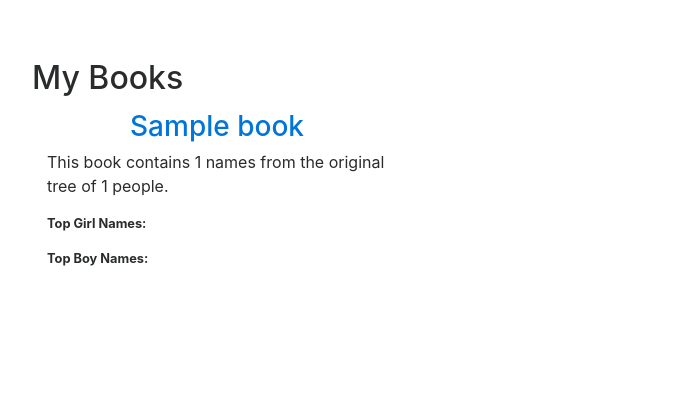
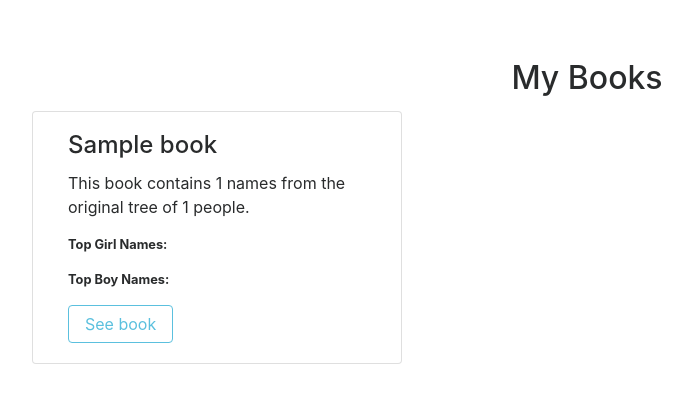
Before and after one commit to auroralemieux/ada-capstone, a Django app: page /account/ in a window 1280 px wide. Shown: the part 56-459 px from the top of the page, without its empty margins (53-745 px from the left). Run offline with Django 3.2, Linux system fonts and the light colour scheme; a user stored in the database is signed in; data comes from the database, SQL or seed files in the repository; tables that the repository leaves empty hold one stand-in row (values such as "Sample post"); some libraries are stand-ins or nearby versions.

Commit message:
changed mybooks page from panels to cards

```diff
--- a/babynamebook/templates/babynamebook/account.html
+++ b/babynamebook/templates/babynamebook/account.html
@@ -3,36 +3,28 @@
 {% block content %}
 
 <article class="align-self-top col-md-12" id="my-books">
-  <h2 class="mb-3">My Books</h2>
+  <h2 class="mb-3 text-center">My Books</h2>
   <div class="container">
     <div class="row">
       {% for bookchunk in bookinfo %}
-      <div class="col-md-6 col-lg-4 panel mb-3 panel-default">
-        <!-- Default panel contents -->
-        <div class="panel-heading">
-          <h3 class="text-center panel-title">
-            <a href={% url 'book' pk=bookchunk.book.pk %}>{{ bookchunk.book.title }}</a>
-          </h3>
-        </div>
-        <div class="panel-body">
-          <p>This book contains {{ bookchunk.namelength }} names from the original tree of {{ bookchunk.personlength }} people.</p>
-          <!-- <p>This book has in the original tree, and names in the book itself.</p> -->
-          <p>
+        <div class="card mb-3 col-md-6 col-lg-4">
+          <div class="card-block">
+            <h4 class="card-title">{{ bookchunk.book.title }}</h4>
+            <p class="card-text">This book contains {{ bookchunk.namelength }} names from the original tree of {{ bookchunk.personlength }} people.</p>
+            <p class="card-text">
               <small><strong>Top Girl Names:</strong>  {{ bookchunk.topgirl }}</small>
             </p>
-          <p>
+            <p class="card-text">
               <small><strong>Top Boy Names:</strong>  {{ bookchunk.topboy }}</small>
             </p>
-
+            <a href="{% url 'book' pk=bookchunk.book.pk %}" class="btn btn-outline-info">See book</a>
           </div>
-
         </div>
       {% endfor %}
     </div>
   </div>
 
-    <!-- <section>
-    </section> -->
+
 </article>
 
 
--- a/babynamebook/views.py
+++ b/babynamebook/views.py
@@ -33,21 +33,8 @@
         bookstuff["book"] = book
         bookstuff["personlength"] = len(Person.objects.filter(book=book))
         bookstuff["namelength"] = len(Name.objects.filter(book=book))
-        top_girl_all = __top_ten_first_names(Person.objects.filter(book=book, gender="F"), book)
-        girl_list = ""
-        for pair in top_girl_all:
-            girl_list += pair[0]
-            girl_list += ", "
-        girl_list = girl_list[0:-2]
-        bookstuff["topgirl"] = girl_list
-        top_boy_all = __top_ten_first_names(Person.objects.filter(book=book, gender="M"), book)
-        boy_list = ""
-        for pair in top_boy_all:
-            boy_list += pair[0]
-            boy_list += ", "
-        boy_list = boy_list[0:-2]
-        bookstuff["topboy"] = boy_list
-        # bookstuff["topgirl"] = __top_ten_first_names(Person.objects.filter(book=book, gender="F"), book)
+        bookstuff["topgirl"] = __make_top_ten_text(book, "F")
+        bookstuff["topboy"] = __make_top_ten_text(book, "M")
         bookinfo.append(bookstuff)
     print(bookinfo)
     user = request.user
@@ -324,3 +311,12 @@
             }
             book_girls[letter].append(new_name)
     return book_data
+
+def __make_top_ten_text(book, gender):
+    top_gender_all = __top_ten_first_names(Person.objects.filter(book=book, gender=gender), book)
+    text = ""
+    for pair in top_gender_all:
+        text += pair[0]
+        text += ", "
+    text = text[0:-2]
+    return text
```
Lines whose indentation alone changed are shown as unchanged.
